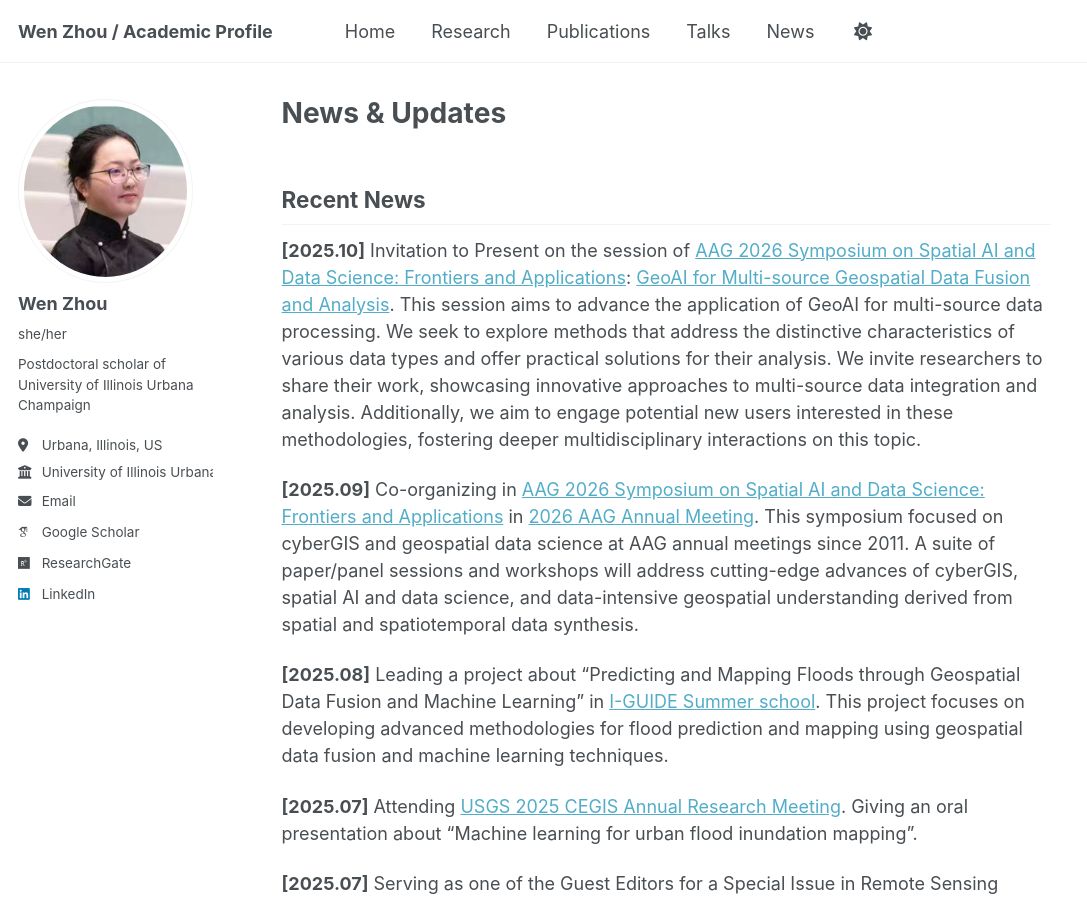
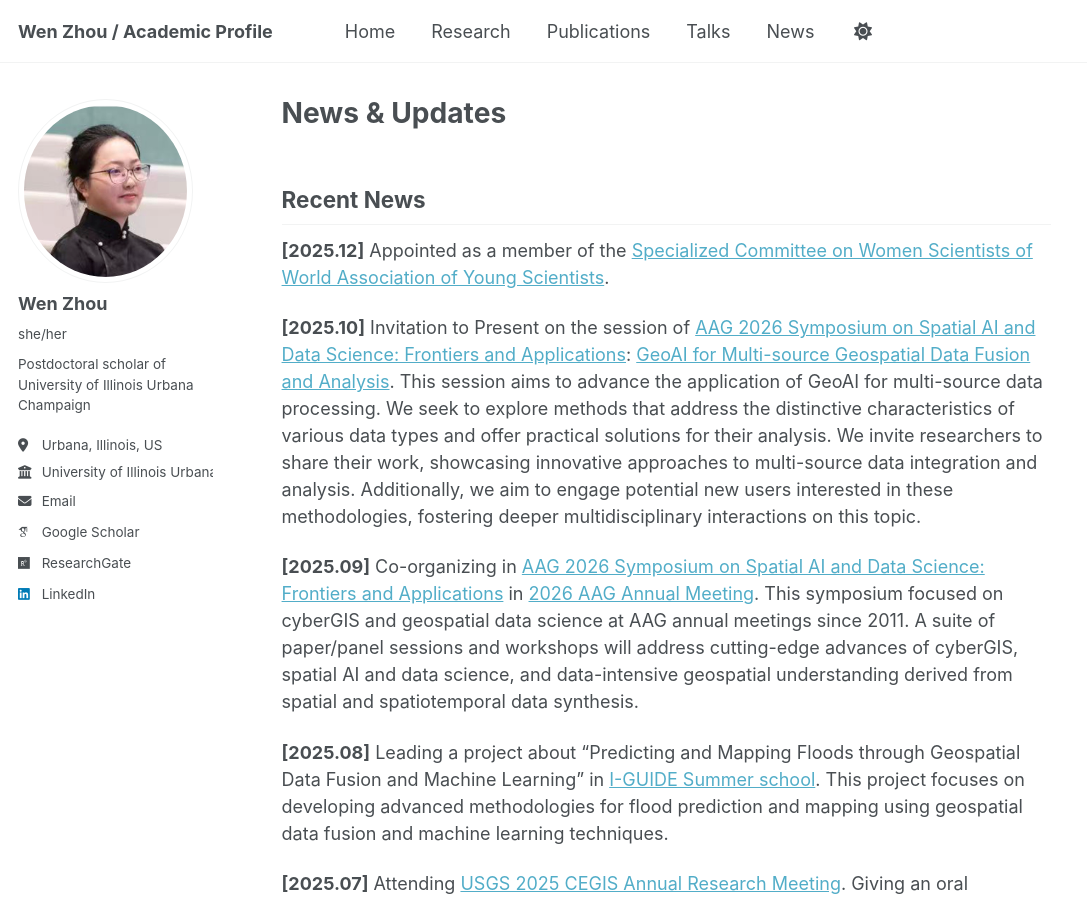
Before and after one commit to VienJou/vienjou.github.io, a Jekyll site: the page built from _pages/news.md, in a window 1280 px wide and 900 px high. Shown: the whole window, without its empty margins (0-1087 px from the left). Built offline with Jekyll 4.4.1, drawn with Linux system fonts in a browser that asks for light colours; some web fonts are replaced; a script that is not in the unit is left out.

Commit message:
Update news.md

```diff
--- a/_pages/news.md
+++ b/_pages/news.md
@@ -5,6 +5,8 @@ author_profile: true
 ---
 
 ## Recent News
+**[2025.12]** Appointed as a member of the [Specialized Committee on Women Scientists of World Association of Young Scientists](https://waysscience.com/html/WAYS/en/index.html).
+
 **[2025.10]** Invitation to Present on the session of [AAG 2026 Symposium on Spatial AI and Data Science: Frontiers and Applications](https://i-guide.io/aag-2026-symposium-on-spatial-ai-data-science-frontiers-and-applications/): [GeoAI for Multi-source Geospatial Data Fusion and Analysis](https://aag-meetings.secure-platform.com/aag2026/solicitations/93/sessiongallery/24794). This session aims to advance the application of GeoAI for multi-source data processing. We seek to explore methods that address the distinctive characteristics of various data types and offer practical solutions for their analysis. We invite researchers to share their work, showcasing innovative approaches to multi-source data integration and analysis. Additionally, we aim to engage potential new users interested in these methodologies, fostering deeper multidisciplinary interactions on this topic.
 
 **[2025.09]** Co-organizing in [AAG 2026 Symposium on Spatial AI and Data Science: Frontiers and Applications](https://i-guide.io/aag-2026-symposium-on-spatial-ai-data-science-frontiers-and-applications/) in [2026 AAG Annual Meeting](https://www.aag.org/events/aag2026/). This symposium focused on cyberGIS and geospatial data science at AAG annual meetings since 2011. A suite of paper/panel sessions and workshops will address cutting-edge advances of cyberGIS, spatial AI and data science, and data-intensive geospatial understanding derived from spatial and spatiotemporal data synthesis.
```
